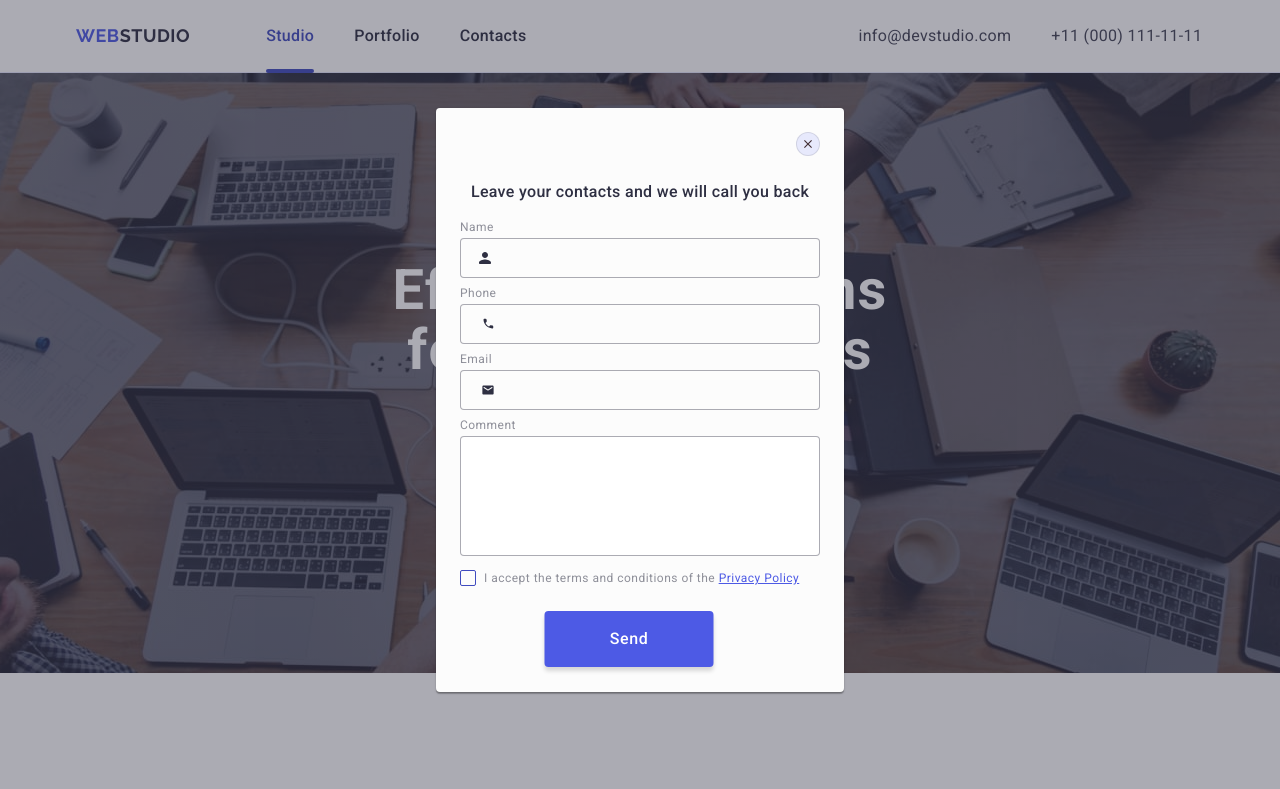
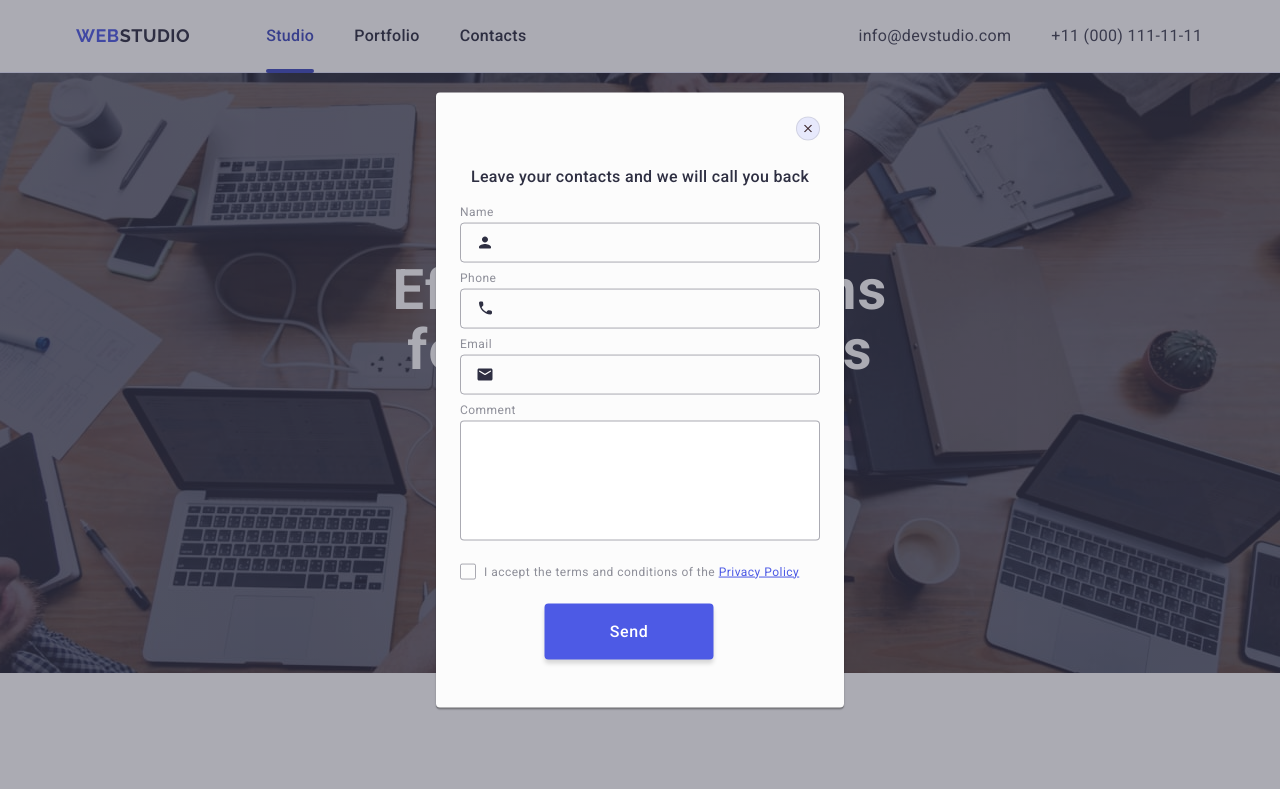
Before and after one commit to Markina-Tetiana/goit-markup-hw-05, a plain HTML site: page index.html in a window 1280 px wide. Shown: the top 789 px of the page. Drawn offline with nearby package versions, Linux system fonts and the light colour scheme.

Commit message:
corrections styles file

```diff
--- a/css/styles.css
+++ b/css/styles.css
@@ -440,9 +440,10 @@ body {
 }
 .footer-subscribe-form {
   display: flex;
+  gap: 24px;
 }
 .footer-subscribe-input {
-  min-width: 264px;
+  width: 264px;
   height: 40px;
   border: 1px solid #fff;
   border-radius: 4px;
@@ -466,18 +467,20 @@ body {
 }
 .footer-subscribe-button {
   display: flex;
-  max-width: 165px;
+  min-width: 165px;
   height: 40px;
+  justify-content: center;
+  align-items: center;
   font-weight: 500;
   font-size: 16px;
   line-height: 1.5;
   letter-spacing: 0.04em;
   color: #fff;
+  cursor: pointer;
   border: none;
   border-radius: 4px;
   padding: 8px 24px;
   background-color: #4d5ae5;
-  margin-left: 24px;
   transition: background-color 250ms cubic-bezier(0.4, 0, 0.2, 1);
 }
 .subscribe-icon {
@@ -497,9 +500,9 @@ body {
   height: 100%;
   background-color: rgba(46, 47, 66, 0.4);
   z-index: 999;
-  display: flex;
+  /*display: flex;
   justify-content: center;
-  align-items: center;
+  align-items: center;*/
   opacity: 0;
   visibility: hidden;
   pointer-events: none;
@@ -512,20 +515,21 @@ body {
   pointer-events: auto;
 }
 .modal {
-  position: relative;
+  position: absolute;
   width: 408px;
-  height: 80%;
-  max-height: 584px;
+  min-height: 584px;
+  top: 50%;
+  left: 50%;
   background-color: #fcfcfc;
   overflow: auto;
   border-radius: 4px;
   box-shadow: 0 1px 1px 0 rgba(0, 0, 0, 0.14), 0 1px 3px 0 rgba(0, 0, 0, 0.12),
     0 2px 1px 0 rgba(0, 0, 0, 0.2);
-  padding: 72px 24px 0px 24px;
+  padding: 72px 24px 24px 24px;
+  transform: translate(-50%, -50%);
   transition: transform 250ms cubic-bezier(0.4, 0, 0.2, 1);
 }
 .modal-overlay:not(.is-open) .modal {
-  transform: translate(-50%, -50%);
   scale: 1.5;
 }
 .button-close-modal {
@@ -534,21 +538,28 @@ body {
   right: 24px;
   width: 24px;
   height: 24px;
+  display: flex;
+  justify-content: center;
+  align-items: center;
   padding: 0;
+  cursor: pointer;
   line-height: 0;
   background-color: #e7e9fc;
-  border-radius: 100%;
+  border-radius: 50%;
   border: 1px solid rgba(0, 0, 0, 0.1);
-  transition: background-color 250ms cubic-bezier(0.4, 0, 0.2, 1);
+  transition: background-color 250ms cubic-bezier(0.4, 0, 0.2, 1),
+    border 250ms cubic-bezier(0.4, 0, 0.2, 1);
 }
 .button-close-icon {
   fill: #422e34;
   transition: fill 250ms cubic-bezier(0.4, 0, 0.2, 1);
 }
+.button-close-modal:focus,
 .button-close-modal:hover {
   background-color: #404bbf;
   border: none;
 }
+.button-close-modal:hover,
 .button-close-modal:hover > .button-close-icon {
   fill: #fff;
 }
@@ -568,7 +579,7 @@ body {
 .feedback-input-label {
   display: block;
   font-size: 12px;
-  line-height: 1.16667;
+  line-height: 1.17;
   letter-spacing: 0.04em;
   color: #8e8f99;
   margin-bottom: 4px;
@@ -581,7 +592,8 @@ body {
   height: 40px;
   border: 1px solid rgba(46, 47, 66, 0.4);
   border-radius: 4px;
-  background-color: #fcfcfc;
+  background-color: transparent;
+  outline: transparent;
   padding-left: 38px;
   font-size: 12px;
   line-height: 1.17;
@@ -604,16 +616,20 @@ body {
 .feedback-input:focus + .form-icons {
   fill: #4d5ae5;
 }
+.feedback-comment-field {
+  margin-bottom: 16px;
+}
 .feedback-comment {
   width: 100%;
   height: 120px;
   font-size: 12px;
   line-height: 1.17;
   letter-spacing: 0.04em;
-  color: #2e2f42;
+  color: rgba(46, 47, 66, 0.4);
   resize: none;
   border: 1px solid rgba(46, 47, 66, 0.4);
   border-radius: 4px;
+  outline: transparent;
   padding: 8px 16px;
   transition: border-color 250ms cubic-bezier(0.4, 0, 0.2, 1);
 }
@@ -636,7 +652,7 @@ body {
 }
 .acception:checked + .acception-part-label > .acception-span {
   background-color: #404bbf;
-  border-color: #404bbf;
+  border: none;
   fill: #f4f4fd;
 }
 .acception:focus + .acception-part-label > .acception-span {
@@ -654,12 +670,16 @@ body {
   width: 16px;
   height: 16px;
   border-radius: 2px;
-  border: 1px solid #404bbf;
+  border: 1px solid rgba(46, 47, 66, 0.4);
   cursor: pointer;
-  fill: none;
+  fill: transparent;
   margin-right: 8px;
+  transition: background-color 250ms cubic-bezier(0.4, 0, 0.2, 1),
+    border 250ms cubic-bezier(0.4, 0, 0.2, 1),
+    fill 250ms cubic-bezier(0.4, 0, 0.2, 1);
 }
 .modal-button {
+  display: block;
   min-width: 169px;
   height: 56px;
   font-weight: 500;
@@ -667,6 +687,7 @@ body {
   line-height: 1.5;
   letter-spacing: 0.04em;
   color: #fff;
+  cursor: pointer;
   border-radius: 4px;
   border: none;
   padding: 16px 32px;
--- a/index.html
+++ b/index.html
@@ -514,7 +514,10 @@
         <div class="footer-subscribe">
           <p class="footer-social-text">Subscribe</p>
           <form class="footer-subscribe-form">
-            <label for="user-subscribe-email"></label>
+            <label
+              class="footer-subscribe-label"
+              for="user-subscribe-email"
+            ></label>
             <input
               class="footer-subscribe-input"
               type="email"
@@ -524,7 +527,7 @@
             />
             <button class="footer-subscribe-button" type="submit">
               Subscribe
-              <svg class="subscribe-icon" height="20" width="24">
+              <svg class="subscribe-icon" height="24" width="24">
                 <use href="./images/icons.svg#icon-Frame"></use>
               </svg>
             </button>
@@ -543,15 +546,15 @@
         <p class="modal-title">Leave your contacts and we will call you back</p>
         <form class="feedback">
           <div class="feedback-input-field">
-            <label class="feedback-input-label" for="username">Name</label>
+            <label class="feedback-input-label" for="user-name">Name</label>
             <div class="feedback-input-info">
               <input
                 class="feedback-input"
                 type="text"
-                name="username"
-                id="username"
+                name="user-name"
+                id="user-name"
                 required
-              /><svg class="form-icons" height="18" width="18">
+              /><svg class="form-icons" height="24" width="18">
                 <use href="./images/icons.svg#icon-person-black"></use>
               </svg>
             </div>
@@ -564,7 +567,7 @@
                 type="tel"
                 name="usertel"
                 id="user-phone"
-              /><svg class="form-icons" height="18" width="24">
+              /><svg class="form-icons" height="24" width="18">
                 <use href="./images/icons.svg#icon-phone-black"></use>
               </svg>
             </div>
@@ -577,12 +580,12 @@
                 type="email"
                 name="useremail"
                 id="user-email"
-              /><svg class="form-icons" height="18" width="24">
+              /><svg class="form-icons" height="24" width="18">
                 <use href="./images/icons.svg#icon-email-black"></use>
               </svg>
             </div>
           </div>
-          <div class="feedback-input-field">
+          <div class="feedback-comment-field">
             <label class="feedback-input-label" for="user-comment"
               >Comment</label
             >
@@ -600,12 +603,12 @@
             <input
               class="acception visually-hidden"
               type="checkbox"
-              name="acception"
-              id="user-accept"
+              name="user-privacy"
+              id="user-privacy"
               value="true"
               required
             />
-            <label class="acception-part-label" for="user-accept">
+            <label class="acception-part-label" for="user-privacy">
               <span class="acception-span">
                 <svg class="acception-icon" width="10" height="8">
                   <use href="./images/icons.svg#icon-click"></use>
```
